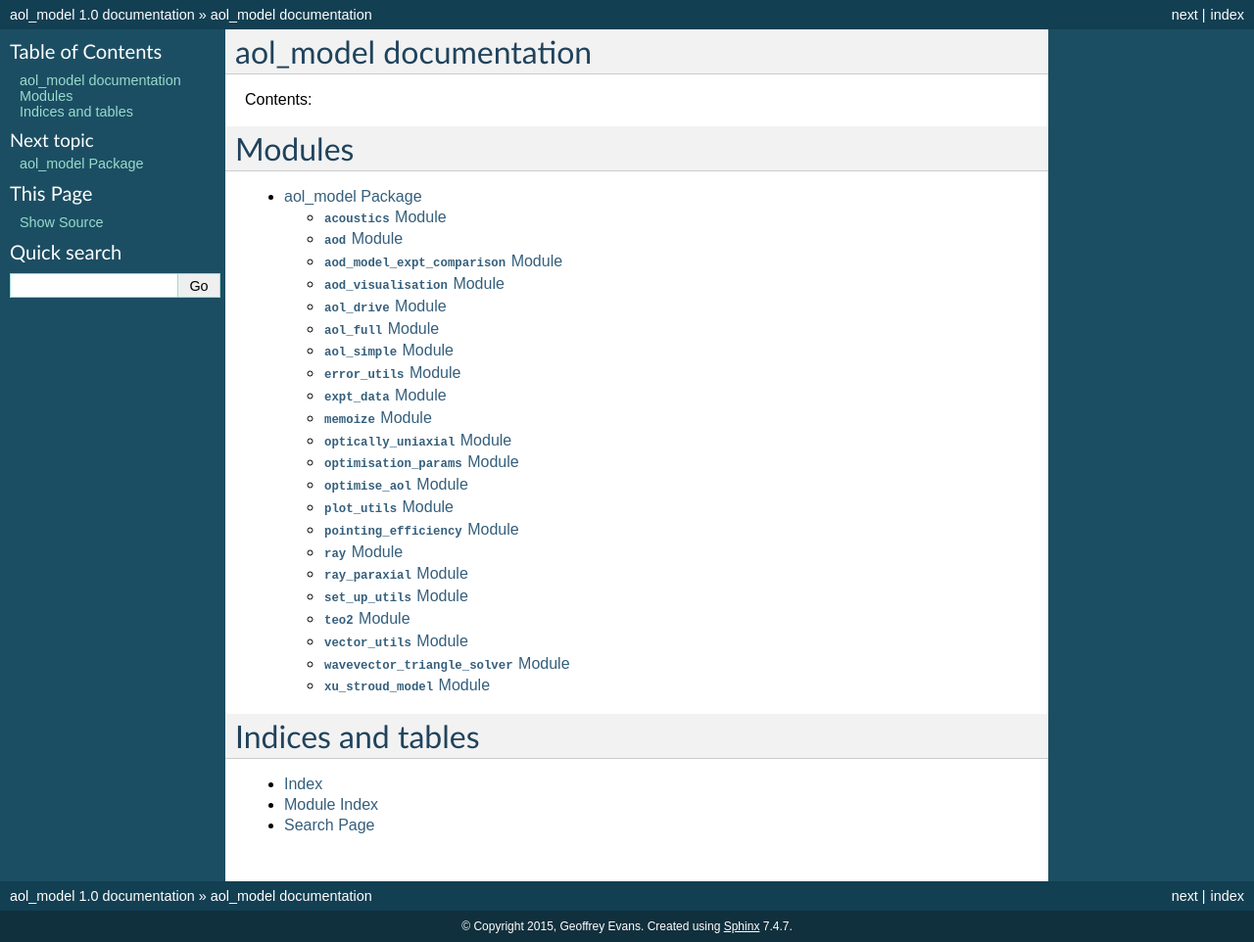
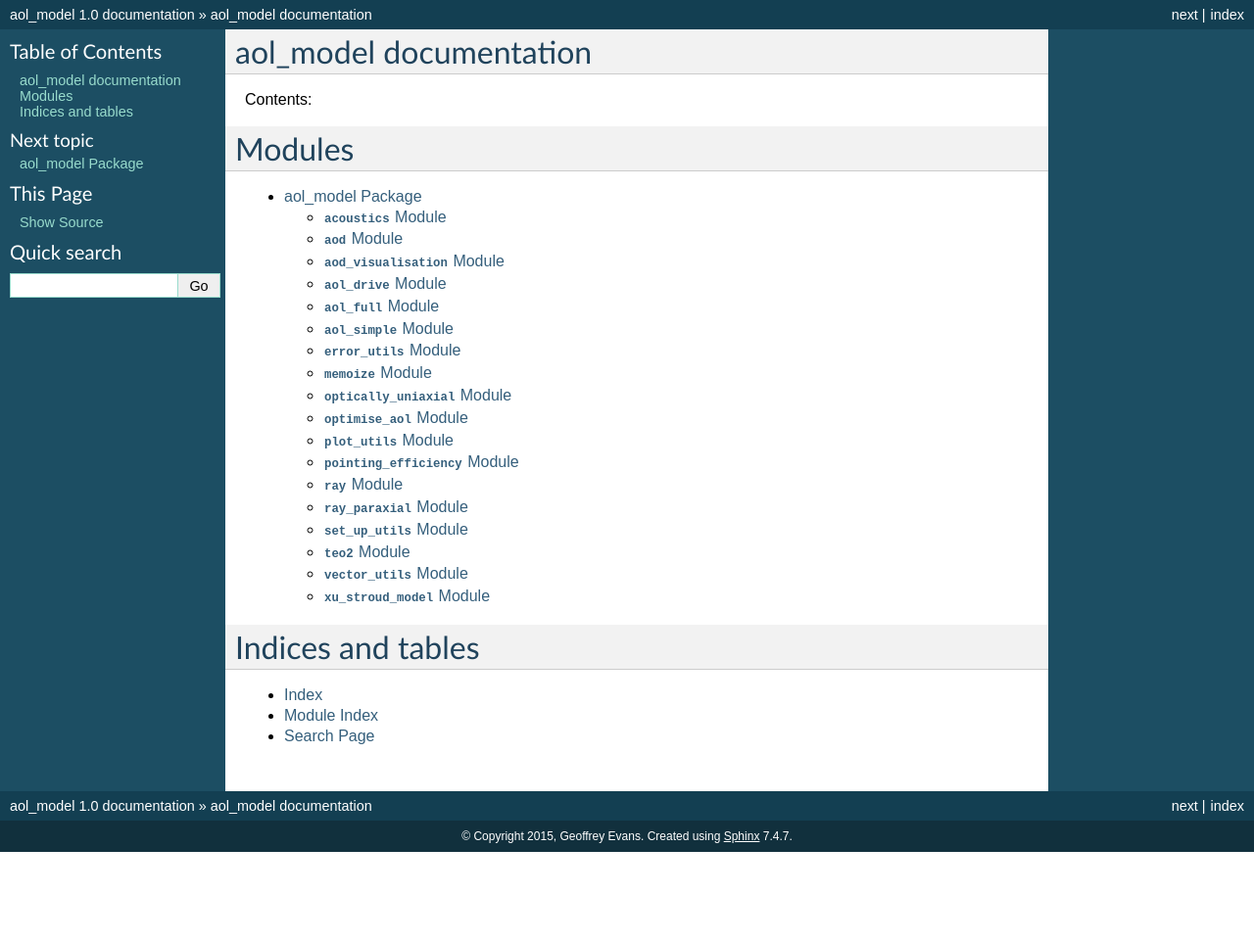
Before and after one commit to GeoffEvans/aol_model, a Sphinx documentation site: the page built from doc/source/index.rst, in a window 1280 px wide. Shown: the whole page at 98% size. Built offline with Sphinx 7.4.7, drawn with Linux system fonts in a browser that asks for light colours; after the commit the page ends 900 px from its top, so only the background shows below that.

Commit message:
updated doc bat file

```diff
--- a/doc/source/modules/aol_model.rst
+++ b/doc/source/modules/aol_model.rst
@@ -11,12 +11,6 @@ aol_model Package
 -----------------
 
 .. automodule:: aol_model.aod
-    :members:
-
-:mod:`aod_model_expt_comparison` Module
----------------------------------------
-
-.. automodule:: aol_model.aod_model_expt_comparison
     :members:
 
 :mod:`aod_visualisation` Module
@@ -49,12 +43,6 @@ aol_model Package
 .. automodule:: aol_model.error_utils
     :members:
 
-:mod:`expt_data` Module
------------------------
-
-.. automodule:: aol_model.expt_data
-    :members:
-
 :mod:`memoize` Module
 ---------------------
 
@@ -65,12 +53,6 @@ aol_model Package
 --------------------------------
 
 .. automodule:: aol_model.optically_uniaxial
-    :members:
-
-:mod:`optimisation_params` Module
----------------------------------
-
-.. automodule:: aol_model.optimisation_params
     :members:
 
 :mod:`optimise_aol` Module
@@ -121,12 +103,6 @@ aol_model Package
 .. automodule:: aol_model.vector_utils
     :members:
 
-:mod:`wavevector_triangle_solver` Module
-----------------------------------------
-
-.. automodule:: aol_model.wavevector_triangle_solver
-    :members:
-
 :mod:`xu_stroud_model` Module
 -----------------------------
 
```
Also changed, not shown: doc/generate_modules.py (+5 -7 lines), 2 other files.
